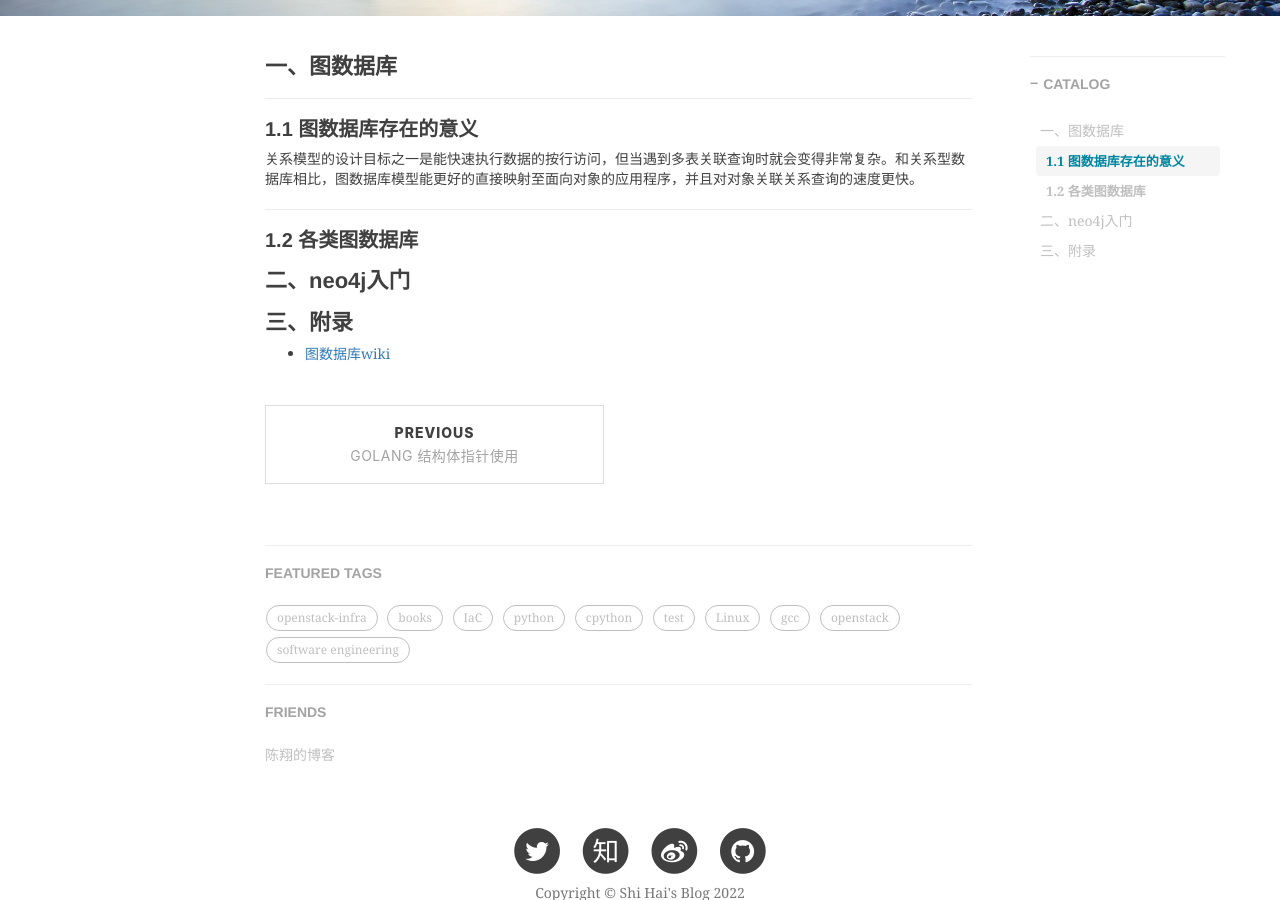
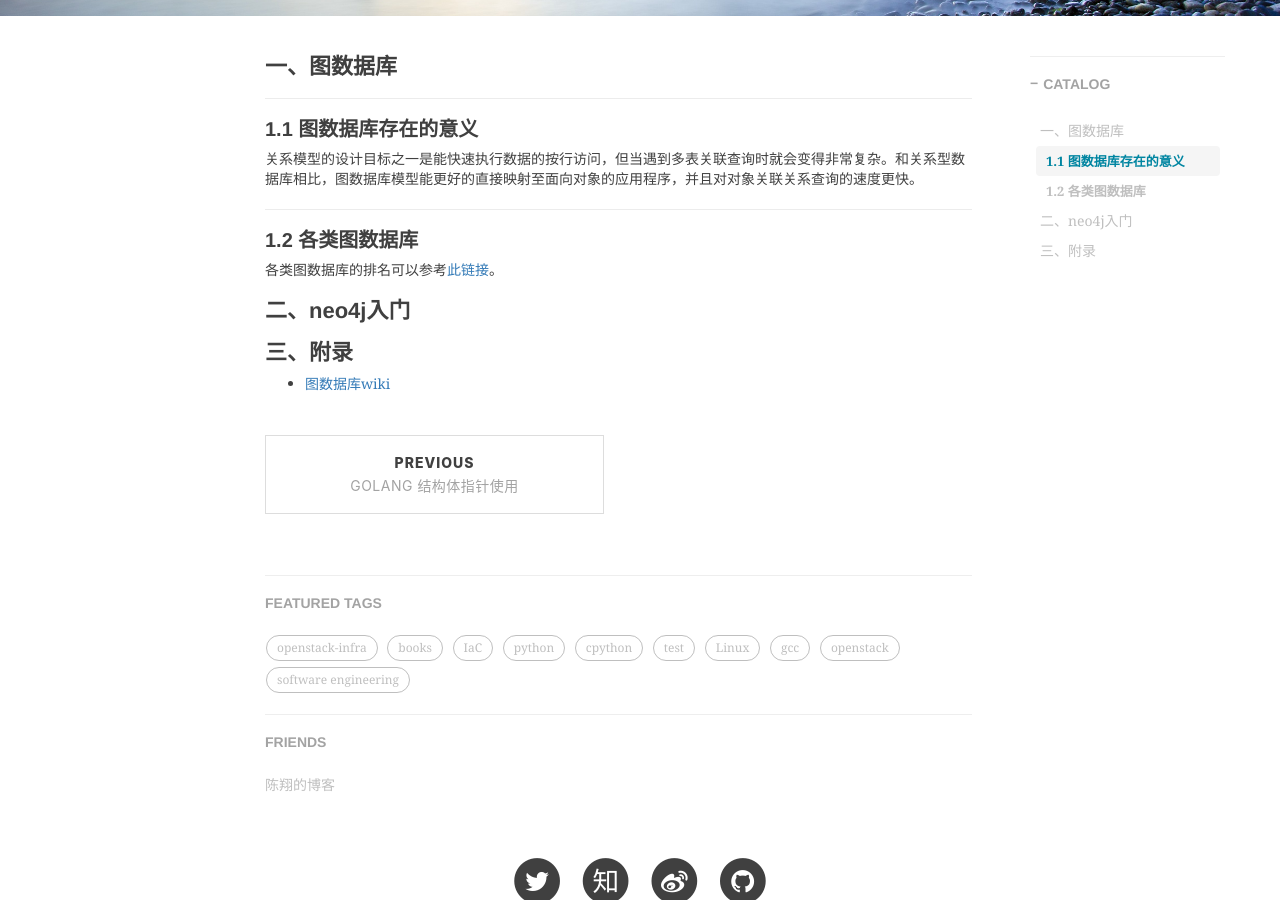
Before and after one commit to shihai1991/shihai1991.github.io, a Jekyll site: the page built from _posts/2022-12-28-图数据库.md, in a window 1280 px wide and 900 px high, scrolled down 439 px. Built offline with Jekyll 4.4.1, drawn with Linux system fonts in a browser that asks for light colours; nearby versions of some CDN libraries; comment, search, counter and statistics services are not loaded; grey boxes are pictures that could not be loaded.

Commit message:
Update 2022-12-28-图数据库.md

```diff
--- a/_posts/2022-12-28-图数据库.md
+++ b/_posts/2022-12-28-图数据库.md
@@ -13,6 +13,7 @@ time: '2022.12.28 14:45:00'
 关系模型的设计目标之一是能快速执行数据的按行访问，但当遇到多表关联查询时就会变得非常复杂。和关系型数据库相比，图数据库模型能更好的直接映射至面向对象的应用程序，并且对对象关联关系查询的速度更快。
 
 ## 1.2 各类图数据库
+各类图数据库的排名可以参考[此链接](https://db-engines.com/en/ranking/graph+dbms)。
 
 # 二、neo4j入门
 
```
